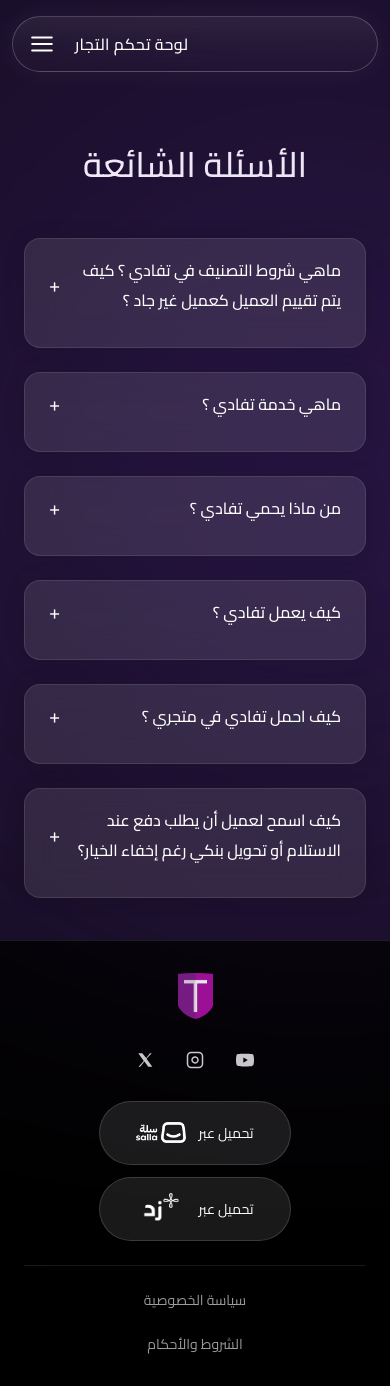
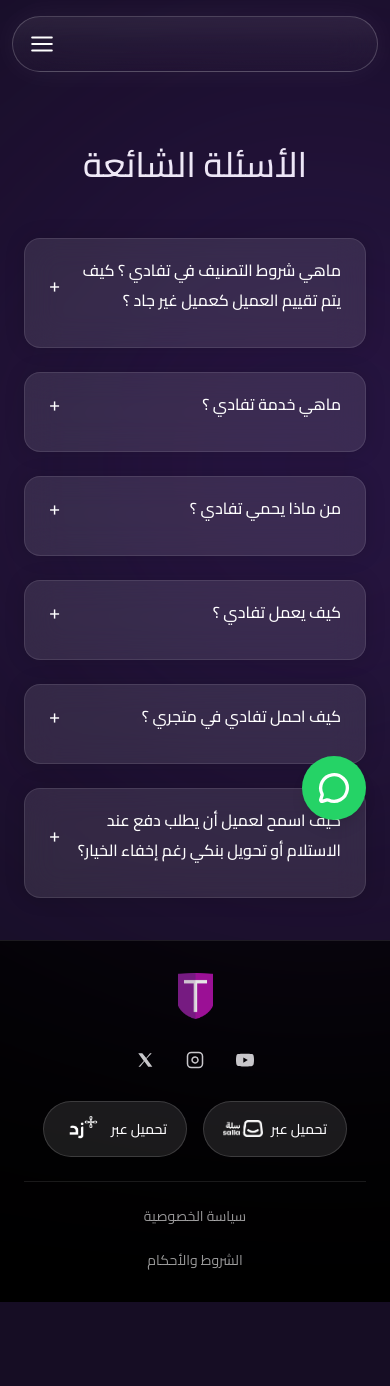
Before and after one commit to amineelakkermi/tafadi, a Next.js app: page /faq in a window 390 px wide. After the commit the page ends 1302 px from the top, so only its background shows below. Built offline with nearby package versions, Linux system fonts and the light colour scheme; a web font is replaced by a local one.

Commit message:
mise a jour

```diff
--- a/app/layout.tsx
+++ b/app/layout.tsx
@@ -3,6 +3,7 @@
 import "./globals.css";
 import Navbar from "@/components/Navbar";
 import Footer from "@/components/Footer";
+import ContactIcons from "@/components/ContactIcons";
 
 export const cairo = Cairo({
   subsets: ["arabic"],
@@ -29,6 +30,7 @@
       >
         <Navbar />
         {children}
+        <ContactIcons />
         <Footer />
       </body>
     </html>
--- a/components/CasesPair.tsx
+++ b/components/CasesPair.tsx
@@ -49,7 +49,7 @@
       <div className="relative p-2 sm:p-4 flex flex-col gap-3 items-center justify-center w-56 h-56 rounded-[25px]
       bg-white/10 border border-white/10 backdrop-blur-lg shadow-lg hover:bg-white/20 transition-all duration-500">
         <div className="mb-2">
-          <Image src={icon} width={80} height={80} alt="icon" />
+          <Image className="logo" src={icon} width={80} height={80} alt="icon" />
         </div>
         <p className="text-center text-gray-300 font-semibold text-[14px] sm:text-[16px] leading-[30px] ">
           {badCase}
--- /dev/null
+++ b/components/ContactIcons.tsx
@@ -0,0 +1,37 @@
+'use client';
+
+import React from 'react';
+import { MessageCircle } from 'lucide-react';
+
+declare global {
+  interface Window {
+    gtag?: (...args: any[]) => void;
+  }
+}
+
+const WhatsappButton: React.FC = () => {
+  const handleWhatsappClick = () => {
+    if (typeof window !== 'undefined' && typeof window.gtag === 'function') {
+      window.gtag('event', 'conversion', {
+        send_to: 'AW-11476353249/kSDF82KLD8_sdfjswQ',
+        event_category: 'Contact',
+        event_label: 'WhatsApp Click',
+      });
+    }
+  };
+
+  return (
+    <a
+      href="https://wa.me/966554413535"
+      target="_blank"
+      rel="noopener noreferrer"
+      aria-label="التواصل عبر واتساب"
+      onClick={handleWhatsappClick}
+      className="fixed bottom-6 right-6 z-50 flex items-center justify-center bg-[#25D366] hover:bg-[#1ebe5d] rounded-full p-4 shadow-lg transition-all duration-300 hover:scale-110"
+    >
+      <MessageCircle size={32} color="#fff" strokeWidth={2.5} />
+    </a>
+  );
+};
+
+export default WhatsappButton;
--- a/components/DownloadButton.tsx
+++ b/components/DownloadButton.tsx
@@ -1,36 +1,47 @@
-import Image from 'next/image';
-import partner4 from '../public/partners/partner4.webp';
-import partner5 from '../public/partners/partner5.webp';
-import zid from '../public/partners/zid.png';
-
+import Image from 'next/image'
+import partner4 from '../public/partners/partner4.webp'
+import zid from '../public/partners/zid.png'
 
 export default function DownloadButton() {
   return (
-    <div className="flex flex-wrap items-center gap-3 justify-center">
-       <a
+    <div className="flex items-center justify-center gap-4">
+      {/* Bouton Salla */}
+      <a
         href="https://s.salla.sa/auth?intended_to=https%3A%2F%2Fs.salla.sa%2Fapps%2Finstall%2F1450881912%3Ftrial%3D1%26utm_source%3Dapps"
         target="_blank"
         rel="noreferrer noopener"
-        className="flex items-center justify-center gap-3 w-48 h-16
-        rounded-full border border-white/15 bg-white/10 text-sm hover:bg-white/20 transition-colors"
+        className="flex items-center justify-center gap-2 w-36 sm:w-48 h-14 sm:h-16
+          rounded-full border border-white/15 bg-white/10 text-sm font-medium
+          hover:bg-white/20 transition-colors"
       >
         تحميل عبر
-      <Image src={partner4} width={50} height={50} alt="Salla" className="logo object-contain" />
-
+        <Image
+          src={partner4}
+          width={40}
+          height={40}
+          alt="Salla"
+          className="object-contain logo"
+        />
       </a>
 
-       <a
+      {/* Bouton Zid */}
+      <a
         href="https://zid.sa/"
         target="_blank"
         rel="noreferrer noopener"
-        className="flex items-center justify-center gap-3 w-48 h-16
-        rounded-full border border-white/15 bg-white/10 text-sm hover:bg-white/20 transition-colors"
+        className="flex items-center justify-center gap-2 w-36 sm:w-48 h-14 sm:h-16
+          rounded-full border border-white/15 bg-white/10 text-sm font-medium
+          hover:bg-white/20 transition-colors"
       >
         تحميل عبر
-      <Image src={zid} width={50} height={50} alt="Salla" className="logo object-contain" />
-
+        <Image
+          src={zid}
+          width={40}
+          height={40}
+          alt="Zid"
+          className="object-contain logo"
+        />
       </a>
-
     </div>
-  );
+  )
 }
--- a/components/Navbar.tsx
+++ b/components/Navbar.tsx
@@ -2,11 +2,14 @@
 
 import Link from 'next/link'
 import React, { JSX, useEffect, useState } from 'react'
-import logo from '../public/logo.png';
-import Image from 'next/image';
+import logo from '../public/logo.png'
+import Image from 'next/image'
 
 type NavItemId = 'home' | 'features' | 'works' | 'dashboard' | 'contact' | 'faq'
-interface NavItem { id: NavItemId; name: string }
+interface NavItem {
+  id: NavItemId
+  name: string
+}
 
 const navItems: NavItem[] = [
   { id: 'home', name: 'الرئيسية' },
@@ -14,7 +17,6 @@
   { id: 'works', name: 'كيف يعمل تفادي ' },
   { id: 'dashboard', name: 'لوحة تحكم التجار' },
   { id: 'faq', name: 'الأسئلة الشائعة' },
-
 ]
 
 export default function Navbar(): JSX.Element {
@@ -22,32 +24,82 @@
   const [isOpen, setIsOpen] = useState(false)
 
   useEffect(() => {
-  const onScroll = () => setIsScrolled(window.scrollY > 100); // ← seuil 100px
-  window.addEventListener('scroll', onScroll);
-  return () => window.removeEventListener('scroll', onScroll);
-}, []);
-
-
+    const onScroll = () => setIsScrolled(window.scrollY > 100)
+    window.addEventListener('scroll', onScroll)
+    return () => window.removeEventListener('scroll', onScroll)
+  }, [])
 
   return (
     <header className="fixed top-4 left-0 right-0 z-[999]">
-      {/* Outer container centered at 90% width */}
-      <div className="mx-auto w-[94%] sm:w-[90%] lg:w-[86%] max-w-[1100px]">        {/* Glassmorphism bar */}
-       <nav className={["rounded-full border border-white/10 px-4 sm:px-6","h-14 sm:h-16 flex items-center justify-between",
-       "bg-gradient-to-b from-white/[0.08] via-white/[0.04] to-white/[0.02] backdrop-blur-xl",
-       "shadow-[0_0_30px_rgba(255,255,255,0.05)]",
-       isScrolled ? "border-white/30" : "border-white/20",].join(" ")}
+      <div className="mx-auto w-[94%] sm:w-[90%] lg:w-[86%] max-w-[1100px]">
+        <nav
+          className={[
+            'rounded-full border border-white/10 px-4 sm:px-6',
+            'h-14 sm:h-16 flex items-center justify-between',
+            'bg-gradient-to-b from-white/[0.08] via-white/[0.04] to-white/[0.02] backdrop-blur-xl',
+            'shadow-[0_0_30px_rgba(255,255,255,0.05)]',
+            isScrolled ? 'border-white/30' : 'border-white/20',
+          ].join(' ')}
           aria-label="Main navigation"
         >
+          {/* === Bouton mobile à gauche === */}
+          <div className="flex md:hidden items-center order-1">
+            <button
+              aria-label="Toggle menu"
+              aria-expanded={isOpen}
+              onClick={() => setIsOpen((v) => !v)}
+            >
+              {isOpen ? (
+                <svg
+                  xmlns="http://www.w3.org/2000/svg"
+                  width="26"
+                  height="26"
+                  viewBox="0 0 24 24"
+                  fill="none"
+                  stroke="white"
+                  strokeWidth="2"
+                  strokeLinecap="round"
+                  strokeLinejoin="round"
+                >
+                  <line x1="18" y1="6" x2="6" y2="18" />
+                  <line x1="6" y1="6" x2="18" y2="18" />
+                </svg>
+              ) : (
+                <svg
+                  xmlns="http://www.w3.org/2000/svg"
+                  width="26"
+                  height="26"
+                  viewBox="0 0 24 24"
+                  fill="none"
+                  stroke="white"
+                  strokeWidth="2"
+                  strokeLinecap="round"
+                  strokeLinejoin="round"
+                >
+                  <line x1="3" y1="12" x2="21" y2="12" />
+                  <line x1="3" y1="6" x2="21" y2="6" />
+                  <line x1="3" y1="18" x2="21" y2="18" />
+                </svg>
+              )}
+            </button>
+          </div>
 
-          {/* Logo */}
-          <Link href="/" className="flex items-center" aria-label="Go to homepage">
-          <div className={` transition-opacity duration-500 ${isScrolled ? 'opacity-100' : 'opacity-0'}`}>
-          <Image src={logo} width={30} height={30} alt='logo' />
+          {/* === Logo (centré sur mobile, à droite sur md+) === */}
+          <Link
+            href="/"
+            className="flex-1 flex justify-center md:justify-start items-center"
+            aria-label="Go to homepage"
+          >
+            <div
+              className={`transition-opacity duration-500 ${
+                isScrolled ? 'opacity-100' : 'opacity-0'
+              }`}
+            >
+              <Image src={logo} width={30} height={30} alt="logo" />
             </div>
           </Link>
 
-          {/* Desktop menu */}
+          {/* === Menu desktop === */}
           <ul className="hidden md:flex items-center gap-8">
             {navItems.map((item) => (
               <li key={item.id}>
@@ -60,7 +112,6 @@
                       : item.id === 'faq'
                       ? '/faq'
                       : `/#${item.id}`
-
                   }
                   className="text-white font-medium tracking-wide hover:opacity-80 transition-colors"
                 >
@@ -69,53 +120,21 @@
               </li>
             ))}
           </ul>
-
-         <div className='flex md:hidden text-black gap-5 items-center'>
-          <Link target='_blank' href="https://s.tafadi.sa/merchant/login"
-          className="block md:hidden text-white font-medium tracking-wide hover:opacity-80 transition-colors">
-          لوحة تحكم التجار
-          </Link>
-           {/* Mobile toggle */}
-          <button
-            aria-label="Toggle menu"
-            aria-expanded={isOpen}
-            onClick={() => setIsOpen((v) => !v)}
-          >
-
-            {isOpen ? (
-              <svg xmlns="http://www.w3.org/2000/svg" width="26" height="26" viewBox="0 0 24 24" fill="none" stroke="white" strokeWidth="2" strokeLinecap="round" strokeLinejoin="round">
-                <line x1="18" y1="6" x2="6" y2="18" />
-                <line x1="6" y1="6" x2="18" y2="18" />
-              </svg>
-            ) : (
-              <svg xmlns="http://www.w3.org/2000/svg" width="26" height="26" viewBox="0 0 24 24" fill="none" stroke="white" strokeWidth="2" strokeLinecap="round" strokeLinejoin="round">
-                <line x1="3" y1="12" x2="21" y2="12" />
-                <line x1="3" y1="6" x2="21" y2="6" />
-                <line x1="3" y1="18" x2="21" y2="18" />
-              </svg>
-            )}
-          </button>
-         </div>
-
-
         </nav>
 
-        {/* Mobile dropdown (glass too) */}
+        {/* === Menu mobile déroulant === */}
         {isOpen && (
           <div className="md:hidden mt-2 rounded-2xl border border-black/10 bg-[#0b0615]/60 backdrop-blur-xl shadow-sm">
             <ul className="flex flex-col py-2">
-              {navItems.filter((item) => item.id !== 'dashboard')
-              .map((item) => (
+              {navItems.map((item) => (
                 <li key={item.id}>
                   <Link
                     href={
                       item.id === 'home'
                         ? '/'
-
                         : item.id === 'faq'
                         ? '/faq'
                         : `/#${item.id}`
-
                     }
                     className="block px-4 py-3 text-white font-medium tracking-wide hover:bg-white/[0.04]"
                     onClick={() => setIsOpen(false)}
--- a/components/ProtectionCases.tsx
+++ b/components/ProtectionCases.tsx
@@ -19,17 +19,17 @@
 
 const casesData = [
   {
-    icon: badClient,
+    icon: badClient1,
     badCase: "عميل سلوكه سيء معك",
     solution: "تفادي سيخفي عنه الدفع عند الاستلام والتحويل البنكي حسب الحاجة.",
   },
   {
-    icon: badClient,
+    icon: newClient,
     badCase: "عميل جديد عليك ولكن لديه تاريخ سيء مع غيرك",
     solution: "تفادي سيخفي عنه الدفع عند الاستلام والتحويل البنكي حسب الحاجة.",
   },
   {
-    icon: goodClient,
+    icon: goodClient1,
     badCase: "عميل سلوكه جيد معك ولكن سلوكه سيء مع غيرك",
     solution:
       "تفادي سيحترم سلوكه معك ولن يقوم بشيء، ولكن سيكون تحت المراقبة في حال تغيّر سلوكه.",
```
Also changed, not shown: app/globals.css (+25 -0 lines), public/badClient1.png (added), public/goodClient1.png (added). Lines whose indentation alone changed are shown as unchanged.
